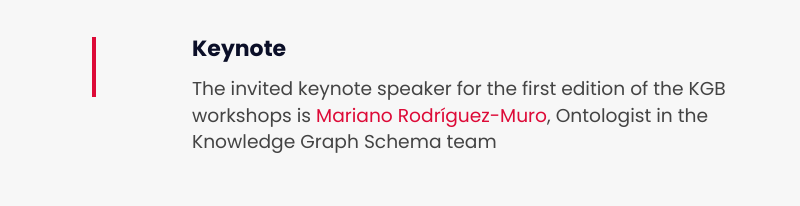
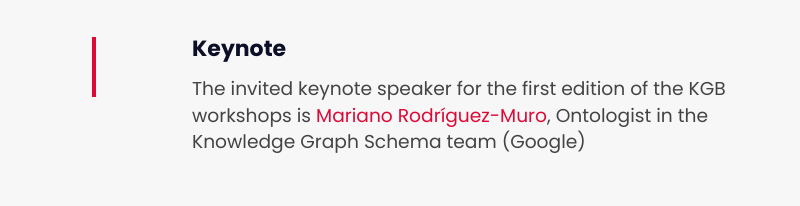
Before and after one commit to kgb-workshop/website, an Eleventy site: page index.html in a window 1280 px wide. Shown: the part 3424-3630 px from the top of the page, without its empty margins (233-1033 px from the left). Built offline with nearby package versions, Linux system fonts and the light colour scheme; Eleventy itself is replaced by a stand-in of ours; files that its build step writes are made by us from their sources; no server answers; what @comunica/actor-init-sparql-rdfjs, n3, q would draw is missing.

```diff
--- a/index.html
+++ b/index.html
@@ -276,7 +276,7 @@
 								<!--<p class="event-time"><i class="fa fa-clock-o"></i> 8 : 00 AM - 11 : 00 AM</p>-->
 								<h3 class="event-title">Keynote</h3>
 								<p style="font-size: 14pt;">The invited keynote speaker for the first edition of the KGB workshops is
-								<span style="color: #dd0a37;"><a href="https://sites.google.com/site/marianomuro/">Mariano Rodríguez-Muro</a></span>, Ontologist in the Knowledge Graph Schema team</p>
+								<span style="color: #dd0a37;"><a href="https://sites.google.com/site/marianomuro/">Mariano Rodríguez-Muro</a></span>, Ontologist in the Knowledge Graph Schema team (Google)</p>
 								<!--<p>By <a href="#">John Doe</a></p>-->
 							</div>
 						</div>
```
Also changed, not shown: 1 other file.
